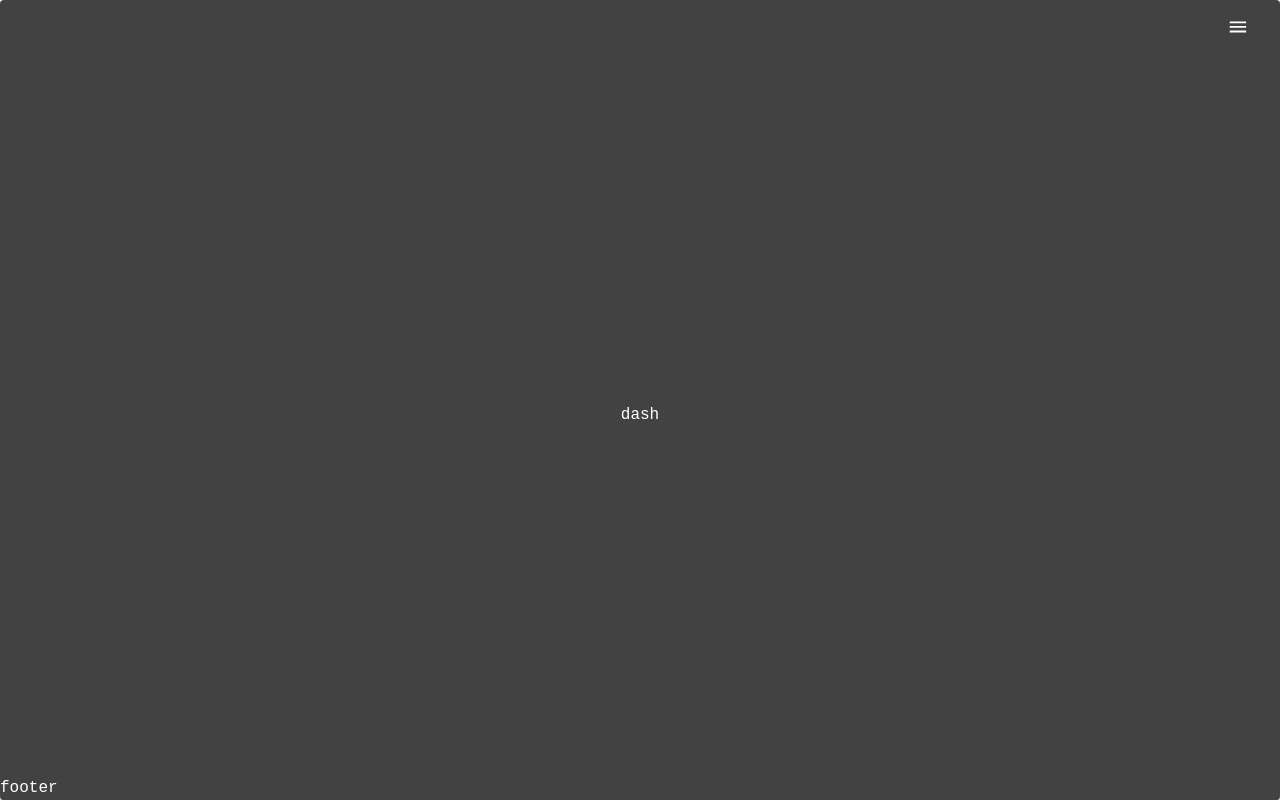
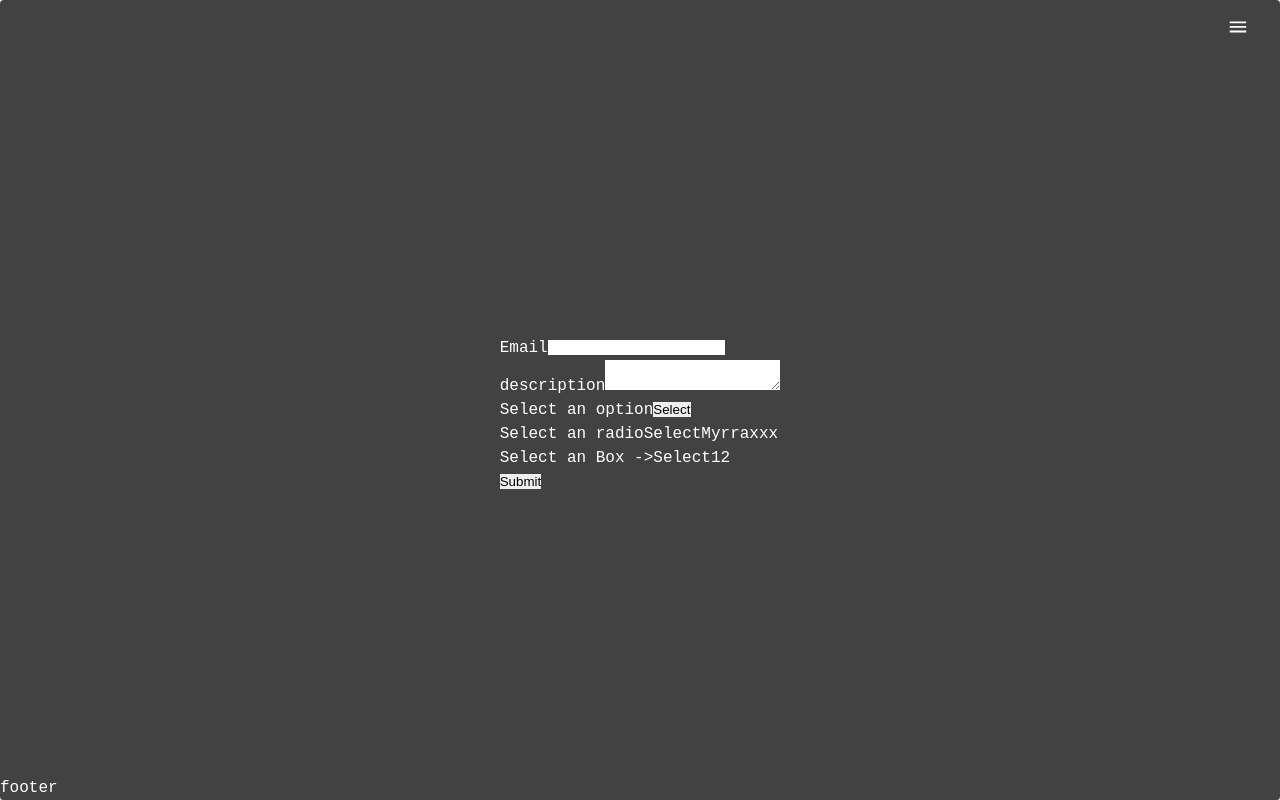
Before and after one commit to MaciejGL/productive-client, a Gatsby site: page /dashboard in a window 1280 px wide. Built offline with nearby package versions, Linux system fonts and the light colour scheme; Gatsby itself is replaced by a stand-in of ours.

Commit message:
adding form components and controller

```diff
--- a/package.json
+++ b/package.json
@@ -19,6 +19,7 @@
     "@material-ui/core": "^4.11.2",
     "@material-ui/icons": "^4.11.2",
     "babel-plugin-styled-components": "^1.12.0",
+    "formik": "^2.2.6",
     "gatsby": "^2.26.1",
     "gatsby-image": "^2.8.0",
     "gatsby-plugin-manifest": "^2.9.1",
@@ -35,7 +36,8 @@
     "react-redux": "^7.2.2",
     "redux": "^4.0.5",
     "redux-thunk": "^2.3.0",
-    "styled-components": "^5.2.1"
+    "styled-components": "^5.2.1",
+    "yup": "^0.32.8"
   },
   "devDependencies": {
     "prettier": "^2.2.1",
--- /dev/null
+++ b/src/components/Form/FieldType/CheckboxGroup.js
@@ -0,0 +1,34 @@
+import React from 'react';
+import { Field, ErrorMessage } from 'formik';
+import TextError from './TextError';
+
+const CheckboxGroup = (props) => {
+  const { label, name, options, ...rest } = props;
+  return (
+    <div className="form-control">
+      <label>{label}</label>
+      <Field name={name}>
+        {({ field }) => {
+          return options.map((option) => {
+            return (
+              <React.Fragment key={option.key}>
+                <input
+                  type="checkbox"
+                  id={option.value}
+                  {...field}
+                  {...rest}
+                  value={option.value}
+                  checked={field.value.includes(option.value)}
+                />
+                <label htmlFor={option.value}>{option.key}</label>
+              </React.Fragment>
+            );
+          });
+        }}
+      </Field>
+      <ErrorMessage component={TextError} name={name} />
+    </div>
+  );
+};
+
+export default CheckboxGroup;
--- /dev/null
+++ b/src/components/Form/FieldType/Input.js
@@ -0,0 +1,16 @@
+import React from 'react';
+import { Field, ErrorMessage } from 'formik';
+import TextError from './TextError';
+
+const Input = (props) => {
+  const { label, name, ...rest } = props;
+  return (
+    <div>
+      <label htmlFor={name}>{label}</label>
+      <Field id={name} name={name} {...rest} />
+      <ErrorMessage component={TextError} name={name} />
+    </div>
+  );
+};
+
+export default Input;
--- /dev/null
+++ b/src/components/Form/FieldType/RadioButtons.js
@@ -0,0 +1,34 @@
+import React from 'react';
+import { Field, ErrorMessage } from 'formik';
+import TextError from './TextError';
+
+const RadioButtons = (props) => {
+  const { label, name, options, ...rest } = props;
+  return (
+    <div className="form-control">
+      <label>{label}</label>
+      <Field name={name}>
+        {({ field }) => {
+          return options.map((option) => {
+            return (
+              <React.Fragment key={option.key}>
+                <input
+                  type="radio"
+                  id={option.value}
+                  {...field}
+                  {...rest}
+                  value={option.value}
+                  checked={field.value === option.value}
+                />
+                <label htmlFor={option.value}>{option.key}</label>
+              </React.Fragment>
+            );
+          });
+        }}
+      </Field>
+      <ErrorMessage component={TextError} name={name} />
+    </div>
+  );
+};
+
+export default RadioButtons;
--- /dev/null
+++ b/src/components/Form/FieldType/Select.js
@@ -0,0 +1,24 @@
+import React from 'react';
+import { Field, ErrorMessage } from 'formik';
+import TextError from './TextError';
+
+const Select = (props) => {
+  const { label, name, options, ...rest } = props;
+  return (
+    <div>
+      <label htmlFor={name}>{label}</label>
+      <Field as="select" id={name} name={name} {...rest}>
+        {options.map((option) => {
+          return (
+            <option key={option.value} value={option.value}>
+              {option.key}
+            </option>
+          );
+        })}
+      </Field>
+      <ErrorMessage component={TextError} name={name} />
+    </div>
+  );
+};
+
+export default Select;
--- /dev/null
+++ b/src/components/Form/FieldType/TextError.js
@@ -0,0 +1,7 @@
+import React from 'react';
+
+const TextError = (props) => {
+  return <div>{props.children}</div>;
+};
+
+export default TextError;
--- /dev/null
+++ b/src/components/Form/FieldType/Textarea.js
@@ -0,0 +1,16 @@
+import React from 'react';
+import { Field, ErrorMessage } from 'formik';
+import TextError from './TextError';
+
+const Textarea = (props) => {
+  const { label, name, ...rest } = props;
+  return (
+    <div>
+      <label htmlFor={name}>{label}</label>
+      <Field as="textarea" id={name} name={name} {...rest} />
+      <ErrorMessage component={TextError} name={name} />
+    </div>
+  );
+};
+
+export default Textarea;
--- /dev/null
+++ b/src/components/Form/FormikControl.js
@@ -0,0 +1,28 @@
+import React from 'react';
+import Input from './FieldType/Input';
+import Textarea from './FieldType/Textarea';
+import Select from './FieldType/Select';
+import RadioButtons from './FieldType/RadioButtons';
+import CheckboxGroup from './FieldType/CheckboxGroup';
+
+const FormikControl = (props) => {
+  const { control, ...rest } = props;
+  switch (control) {
+    case 'input':
+      return <Input {...rest} />;
+    case 'textarea':
+      return <Textarea {...rest} />;
+    case 'select':
+      return <Select {...rest} />;
+    case 'radio':
+      return <RadioButtons {...rest} />;
+    case 'checkbox':
+      return <CheckboxGroup {...rest} />;
+    case 'date':
+    case 'chakraInput':
+    default:
+      return null;
+  }
+};
+
+export default FormikControl;
--- /dev/null
+++ b/src/components/Form/TempTry.js
@@ -0,0 +1,92 @@
+import React from 'react';
+import { Formik, Form } from 'formik';
+import * as Yup from 'yup';
+import FormikControl from './FormikControl';
+
+const TempTry = () => {
+  const dropdownOptions = [
+    { key: 'Select', value: '' },
+    { key: 'Myrra', value: 'Myrra' }
+  ];
+
+  const radioOptions = [
+    { key: 'Select', value: '' },
+    { key: 'Myrra', value: 'Myrra' },
+    { key: 'xxx', value: 'xxxxx' }
+  ];
+
+  const checkboxOptions = [
+    { key: 'Select', value: '' },
+    { key: '1', value: '1' },
+    { key: '2', value: '2' }
+  ];
+
+  const initialValues = {
+    email: '',
+    description: '',
+    selectOption: '',
+    radioOption: '',
+    checkboxOption: []
+  };
+
+  const validationSchema = Yup.object({
+    email: Yup.string().email('Invalid email format').required('Required'),
+    description: Yup.string().required('Required'),
+    selectOption: Yup.string().required('Required'),
+    radioOption: Yup.string().required('Required'),
+    checkboxOption: Yup.array().required('Required')
+  });
+
+  const onSubmit = (values) => {
+    console.log('Form data', values);
+  };
+
+  return (
+    <Formik
+      initialValues={initialValues}
+      validationSchema={validationSchema}
+      onSubmit={onSubmit}
+    >
+      {(formik) => {
+        return (
+          <Form>
+            <FormikControl
+              control="input"
+              type="email"
+              label="Email"
+              name="email"
+            />
+            <FormikControl
+              control="textarea"
+              label="description"
+              name="description"
+            />
+            <FormikControl
+              control="select"
+              label="Select an option"
+              name="selectOption"
+              options={dropdownOptions}
+            />
+            <FormikControl
+              control="radio"
+              label="Select an radio"
+              name="radioOption"
+              options={radioOptions}
+            />
+            <FormikControl
+              control="checkbox"
+              label="Select an Box ->"
+              name="checkboxOption"
+              options={checkboxOptions}
+            />
+            <button type="submit" disabled={!formik.isValid}>
+              Submit
+            </button>
+          </Form>
+        );
+      }}
+    </Formik>
+  );
+};
+
+export default TempTry;
--- a/src/pages/dashboard.js
+++ b/src/pages/dashboard.js
@@ -1,8 +1,13 @@
 import React from 'react';
 import Layout from '../components/Layout';
+import TempTry from '../components/Form/TempTry';
 
 const Dashboard = () => {
-  return <Layout>dash</Layout>;
+  return (
+    <Layout>
+      <TempTry />
+    </Layout>
+  );
 };
 
 export default Dashboard;
```
Also changed, not shown: 1 other file.
